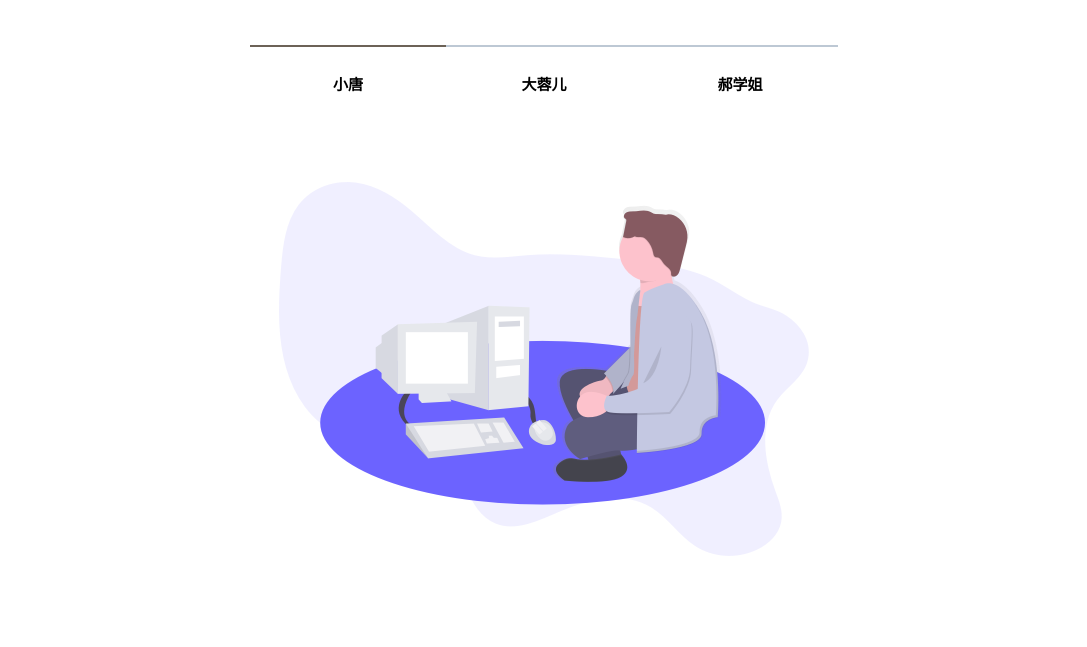
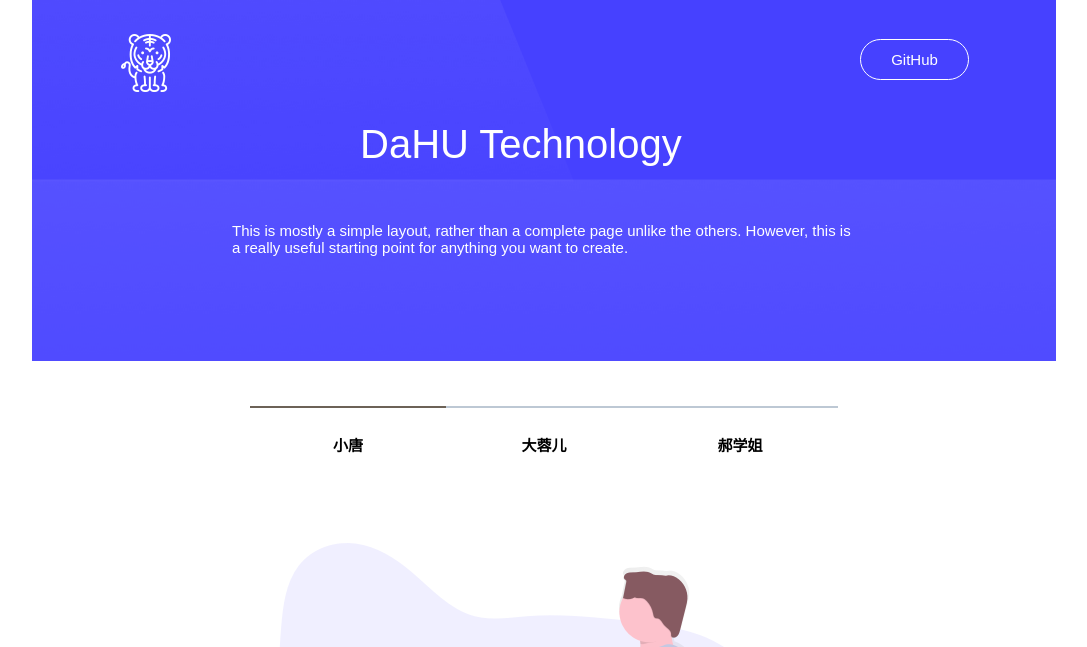
Before and after one commit to pftom/metatuture, a plain HTML site: page index.html in a window 1280 px wide. Shown: the top 647 px of the page, without its empty margins (96-1183 px from the left). Drawn offline with Linux system fonts and the light colour scheme.

Commit message:
加入头部和尾部内容

```diff
--- a/index.css
+++ b/index.css
@@ -3,6 +3,64 @@
   font-family: Arial, Helvetica, sans-serif;
   margin: 0;
   padding: 0;
+}
+.header {
+  width: 1024px;
+  height: 361px;
+  background-color: #4641ff;
+  margin: auto;
+  background-image: url(./drongr/bgHeader@2x.png);
+  background-position-x: 50%;
+  background-position-y: 50%;
+}
+.header h1 {
+  color: white;
+  font-size: 40px;
+  font-weight: 500;
+  margin-top: 27px;
+  margin-left: 328px;
+}
+
+.pageDescribe {
+  width: 625px;
+  color: white;
+  margin-top: 55px;
+  margin-left: 200px;
+  font-weight: lighter;
+}
+
+.logo {
+  width: 50px;
+  height: 58px;
+  margin-left: 89px;
+  margin-top: 34px;
+}
+
+.GitButton {
+  width: 109px;
+  height: 41px;
+  float: right;
+  border: 1px solid white;
+  color: white;
+  background-color: #4641ff;
+  border-radius: 20.5px;
+  margin-right: 87px;
+  margin-top: 39px;
+}
+
+.footer {
+  width: 1024px;
+  height: 163px;
+  text-align: center;
+  margin: auto;
+  background-color: #201200;
+  margin-top: 112px;
+  line-height: 163px;
+}
+.footer h1 {
+  color: white;
+  font-size: 30px;
+  font-weight: 600;
 }
 
 .all-tab-div {
--- a/index.html
+++ b/index.html
@@ -1,5 +1,6 @@
 <!DOCTYPE html>
 <html>
+
 <head>
   <meta charset="utf-8" />
   <meta http-equiv="X-UA-Compatible" content="IE=edge">
@@ -9,8 +10,15 @@
   <link rel="stylesheet" type="text/css" media="screen" href="./drongr/drongr.css" />
   <link rel="stylesheet" href="index.css">
 </head>
+
 <body>
-
+  <div class="header">
+    <img class="logo" src="./drongr/logo@2x.png" alt="logo" />
+    <input class="GitButton" type="button" / value="GitHub">
+    <h1>DaHU Technology</h1>
+    <p class="pageDescribe">This is mostly a simple layout, rather than a complete page unlike the others. However, this is a really useful starting
+      point for anything you want to create.</p>
+  </div>
   <div class="all-tab-div">
     <ul class="all-tab">
       <li id="tab-tang" class="tab-child" onclick="handleClick(0)">小唐</li>
@@ -32,22 +40,25 @@
       <div class="start-dahu">
         <img class="icon-dahu" src="./tang/tang-static/tang-img/icon_start.png" alt="">
         <p class="start-content">
-          我曾是一个懵懂的小孩，世界的变化与我无关，我对世事不争，但对未来怀有期待，时间就这样过着。<br><br>
-          我渴望变得有想法，我有一颗火热的心。直到有一天我遇见了大虎，它给了我前进的方向和无尽的勇气。
+          我曾是一个懵懂的小孩，世界的变化与我无关，我对世事不争，但对未来怀有期待，时间就这样过着。
+          <br>
+          <br> 我渴望变得有想法，我有一颗火热的心。直到有一天我遇见了大虎，它给了我前进的方向和无尽的勇气。
         </p>
       </div>
       <div class="next-dahu">
         <img class="icon-dahu" src="./tang/tang-static/tang-img/icon_next.png" alt="">
         <p class="next-content">
-          时间过得很快，但我感觉我跑的飞快，快的超越了时间。<br><br>
-          我有热情，我能学到好多知识，我真幸运。
+          时间过得很快，但我感觉我跑的飞快，快的超越了时间。
+          <br>
+          <br> 我有热情，我能学到好多知识，我真幸运。
         </p>
       </div>
       <div class="grow-up-dahu">
         <img class="icon-dahu" src="./tang/tang-static/tang-img/icon_grow_up.png" alt="">
         <p class="grow-up-content">
-          我长大了，我不再是那个小孩，而是一个真正的男人。<br><br>
-          我变了。
+          我长大了，我不再是那个小孩，而是一个真正的男人。
+          <br>
+          <br> 我变了。
         </p>
       </div>
     </div>
@@ -55,25 +66,25 @@
 
   <div class="exhibit" id="dearonger" hidden>
     <div>
-        <img class="illustrate" src="./drongr/person_illustration@2x.png" alt="person_illustration"/>
+      <img class="illustrate" src="./drongr/person_illustration@2x.png" alt="person_illustration" />
     </div>
     <div class="Area photo">
       <h2 class="title">&nbsp;&nbsp;与大虎共影</h2>
-        <img class="drongr-photo1" src="./drongr/photo_one.jpg" alt="photo1"/>
-        <img class="drongr-photo2" src="./drongr/photo_two.jpg" alt="photo2"/>
+      <img class="drongr-photo1" src="./drongr/photo_one.jpg" alt="photo1" />
+      <img class="drongr-photo2" src="./drongr/photo_two.jpg" alt="photo2" />
     </div>
     <div class="Area">
       <h2 class="title drongr-experience">&nbsp;&nbsp;在大虎的经历</h2>
       <div class="messageItem">
-            <img class="icon" src="./drongr/icon_start@2x.png" alt="icon1"/>
+        <img class="icon" src="./drongr/icon_start@2x.png" alt="icon1" />
         <p class="drongr-describe">在2018年4月14日，我成功加入了大虎科技。在此之前，我曾感觉有点落寞，但是我却不曾灰心过。</p>
       </div>
       <div class="messageItem">
-            <img class="icon" src="./drongr/icon_grow_up@2x.png" alt="icon2"/>
+        <img class="icon" src="./drongr/icon_grow_up@2x.png" alt="icon2" />
         <p class="drongr-describe">在接下来的两个月内，我学到了很多新东西，感受到了自己也是很强的，也终于能hold住了。</p>
       </div>
       <div class="messageItem">
-            <img class="icon" src="./drongr/icon_next@2x.png" alt="icon3"/>
+        <img class="icon" src="./drongr/icon_next@2x.png" alt="icon3" />
         <p class="drongr-describe">以后的以后，我会按照我的想法继续前行。</p>
       </div>
     </div>
@@ -82,7 +93,10 @@
 
     </div>
   </div>
-
+  <div class="footer">
+    <h1>From DaHU With Love ❤️</h1>
+    <img class="littleHeart" src="" alt="" />
+  </div>
 </body>
 <script>
   let middle = [];
@@ -99,4 +113,5 @@
     middle[child].style.display = 'block'
   }
 </script>
+
 </html>
```
Also changed, not shown: drongr/bgHeader@2x.png (added), drongr/logo@2x.png (added). Lines whose indentation alone changed are shown as unchanged.
